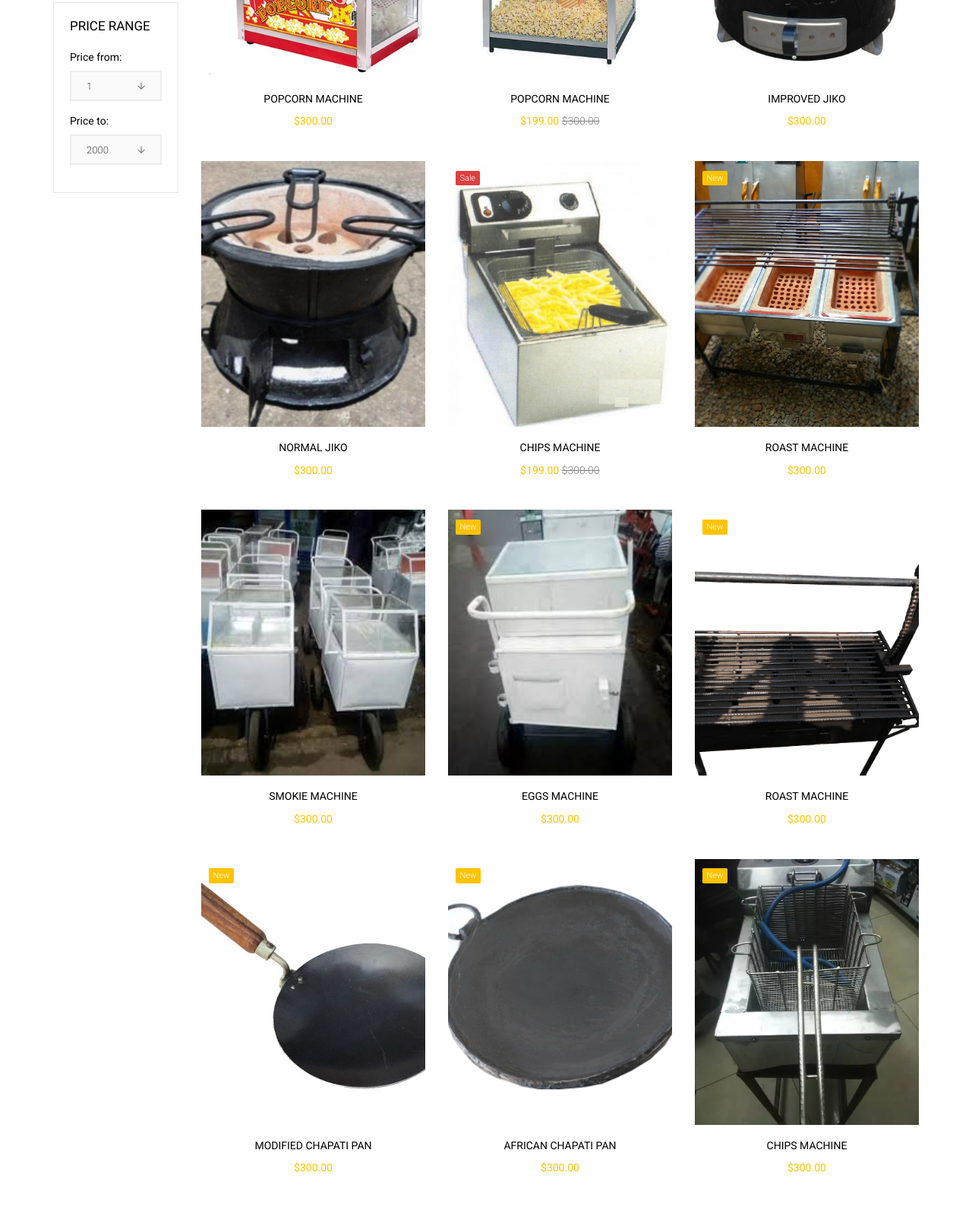
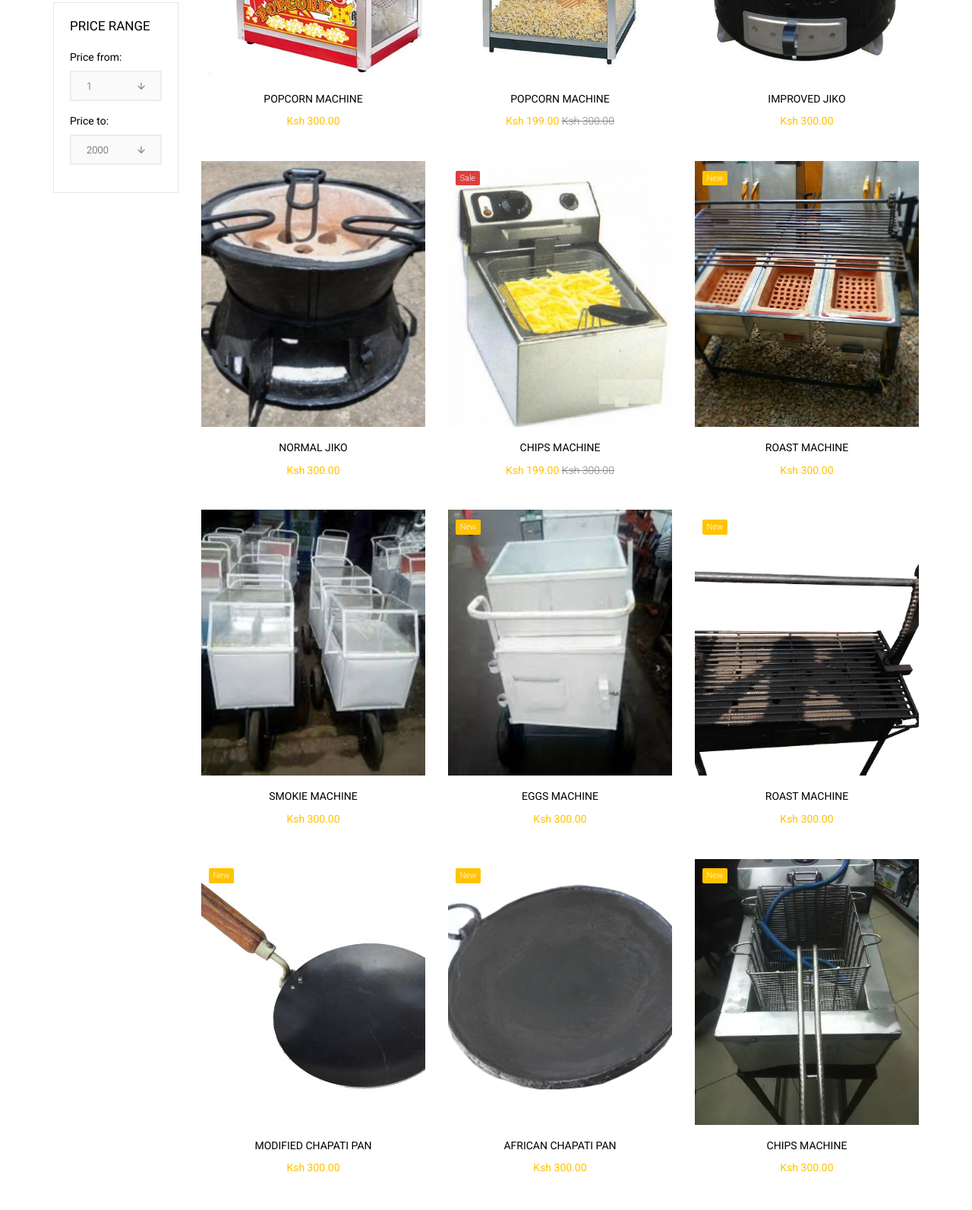
Before and after one commit to g-kelvin/store, a plain HTML site: page shop.html in a window 1280 px wide. Shown: the part 821-2414 px from the top of the page at 76% size. Drawn offline with Linux system fonts and the light colour scheme; files whose address does not match are found by name.

Commit message:
$ to ksh

```diff
--- a/shop.html
+++ b/shop.html
@@ -130,7 +130,7 @@
 									</div>
 									<div class="desc">
 										<h3><a href="product-detail.html">Popcorn Machine</a></h3>
-										<p class="price"><span>$300.00</span></p>
+										<p class="price"><span>Ksh 300.00</span></p>
 									</div>
 								</div>
 							</div>
@@ -149,7 +149,7 @@
 									</div>
 									<div class="desc">
 										<h3><a href="product-detail.html">Popcorn Machine</a></h3>
-										<p class="price"><span>$199.00</span> <span class="sale">$300.00</span> </p>
+										<p class="price"><span>Ksh 199.00</span> <span class="sale">Ksh 300.00</span> </p>
 									</div>
 								</div>
 							</div>
@@ -168,7 +168,7 @@
 									</div>
 									<div class="desc">
 										<h3><a href="product-detail.html">Improved Jiko</a></h3>
-										<p class="price"><span>$300.00</span></p>
+										<p class="price"><span>Ksh 300.00</span></p>
 									</div>
 								</div>
 							</div>
@@ -186,7 +186,7 @@
 									</div>
 									<div class="desc">
 										<h3><a href="product-detail.html">Normal Jiko</a></h3>
-										<p class="price"><span>$300.00</span></p>
+										<p class="price"><span>Ksh 300.00</span></p>
 									</div>
 								</div>
 							</div>
@@ -205,7 +205,7 @@
 									</div>
 									<div class="desc">
 										<h3><a href="product-detail.html">Chips Machine</a></h3>
-										<p class="price"><span>$199.00</span> <span class="sale">$300.00</span> </p>
+										<p class="price"><span>Ksh 199.00</span> <span class="sale">Ksh 300.00</span> </p>
 									</div>
 								</div>
 							</div>
@@ -224,7 +224,7 @@
 									</div>
 									<div class="desc">
 										<h3><a href="product-detail.html">Roast Machine</a></h3>
-										<p class="price"><span>$300.00</span></p>
+										<p class="price"><span>Ksh 300.00</span></p>
 									</div>
 								</div>
 							</div>
@@ -242,7 +242,7 @@
 									</div>
 									<div class="desc">
 										<h3><a href="product-detail.html">Smokie Machine</a></h3>
-										<p class="price"><span>$300.00</span></p>
+										<p class="price"><span>Ksh 300.00</span></p>
 									</div>
 								</div>
 							</div>
@@ -261,7 +261,7 @@
 									</div>
 									<div class="desc">
 										<h3><a href="product-detail.html">Eggs Machine</a></h3>
-										<p class="price"><span>$300.00</span></p>
+										<p class="price"><span>Ksh 300.00</span></p>
 									</div>
 								</div>
 							</div>
@@ -280,7 +280,7 @@
 									</div>
 									<div class="desc">
 										<h3><a href="product-detail.html">Roast Machine</a></h3>
-										<p class="price"><span>$300.00</span></p>
+										<p class="price"><span>Ksh 300.00</span></p>
 									</div>
 								</div>
 							</div>
@@ -299,7 +299,7 @@
 									</div>
 									<div class="desc">
 										<h3><a href="product-detail.html">Modified Chapati Pan</a></h3>
-										<p class="price"><span>$300.00</span></p>
+										<p class="price"><span>Ksh 300.00</span></p>
 									</div>
 								</div>
 							</div>
@@ -318,7 +318,7 @@
 									</div>
 									<div class="desc">
 										<h3><a href="product-detail.html">African Chapati Pan</a></h3>
-										<p class="price"><span>$300.00</span></p>
+										<p class="price"><span>Ksh 300.00</span></p>
 									</div>
 								</div>
 							</div>
@@ -337,7 +337,7 @@
 									</div>
 									<div class="desc">
 										<h3><a href="product-detail.html">Chips Machine</a></h3>
-										<p class="price"><span>$300.00</span></p>
+										<p class="price"><span>Ksh 300.00</span></p>
 									</div>
 								</div>
 							</div>
```
